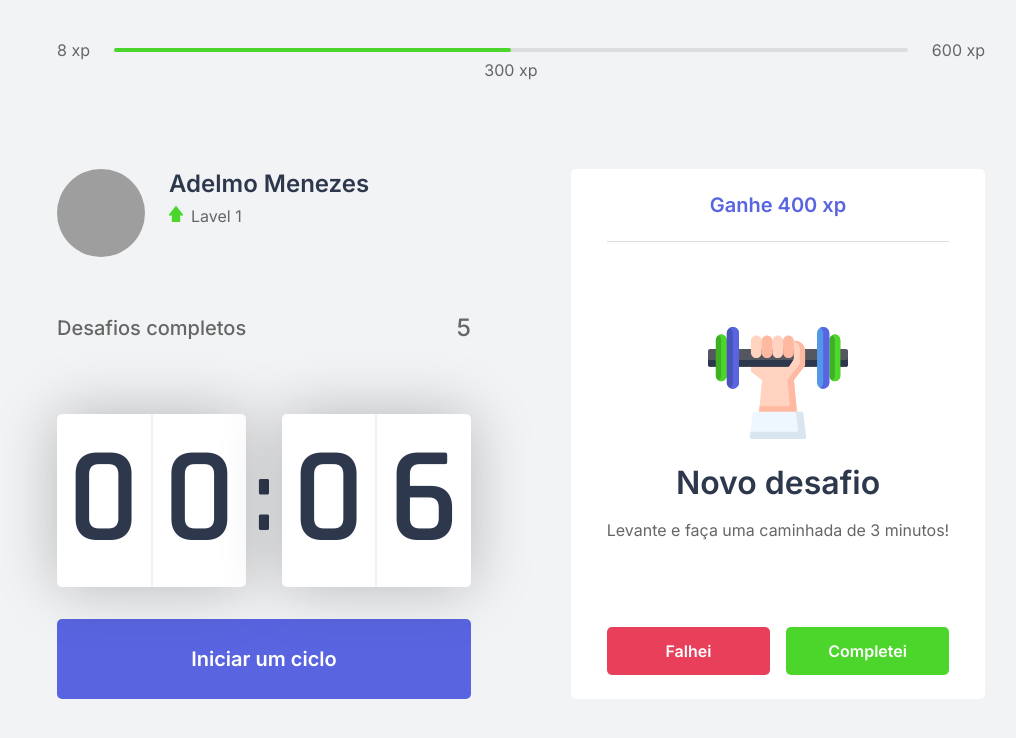
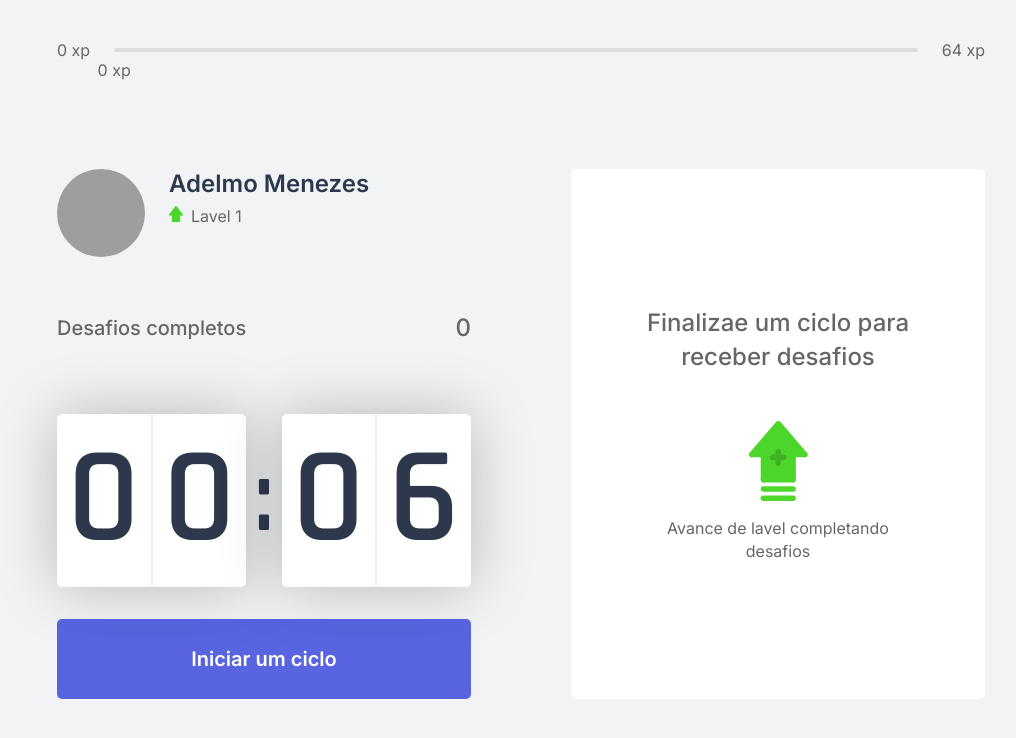
Before and after one commit to AdelmoMenezes123/movebody, a Next.js app: page / in a window 1280 px wide. Shown: the top 738 px of the page, without its empty margins (119-1135 px from the left). Built offline with nearby package versions, Linux system fonts and the light colour scheme; grey boxes are pictures that could not be loaded.

Commit message:
numeros dinamicos

```diff
--- /dev/null
+++ b/challenges.json
@@ -0,0 +1,62 @@
+[
+  {
+    "type": "body",
+    "description": "Estique um de seus braços com a palma da mão virada para frente e puxe os dedos para cima por 10 segundos por mão.",
+    "amount": 80
+  },
+  {
+    "type": "body",
+    "description": "Estique seu braço contra o peito e puxe-o utilizando o outro braço por 10 segundos por braço.",
+    "amount": 60
+  },
+  {
+    "type": "body",
+    "description": "Puxe seu pescoço com a ajuda da mão para a direita e para a esquerda, permanecendo na posição por alguns segundos.",
+    "amount": 70
+  },
+  {
+    "type": "body",
+    "description": "Com as duas mãos na parte de trás da cabeça, leve-a para baixo, alongando a parte de trás da região.",
+    "amount": 60
+  },
+  {
+    "type": "body",
+    "description": "Cruze as pernas e desça com as mãos esticadas em direção ao chão. Repita o movimento com a outra perna na frente.",
+    "amount": 100
+  },
+  {
+    "type": "body",
+    "description": "Sentado, abra as pernas e tente encostar as palmas das mãos no chão, repita 3 vezes por 5 segundos.",
+    "amount": 80
+  },
+  {
+    "type": "body",
+    "description": "Puxe o joelho de encontro ao peito e segure, troque de perna após 10 segundos.",
+    "amount": 50
+  },
+  {
+    "type": "body",
+    "description": "Sentado, cruze uma perna e incline seu tronco à frente, troque de perna após 10 segundos.",
+    "amount": 80
+  },
+  {
+    "type": "eye",
+    "description": "Sentado, feche os olhos e cubra-os com as palmas da mão durante 2 minutos, depois abra normalmente.",
+    "amount": 90
+  },
+  {
+    "type": "eye",
+    "description": "Em algum ambiente aberto, olhe o mais longe que puder em quatro direções por 3s, mexa apenas os olhos. Repita 3 vezes.",
+    "amount": 140
+  },
+  {
+    "type": "eye",
+    "description": "Usando os polegares, massage a área abaixo das sobrancelhas em movimentos circulares por 15 segundos.",
+    "amount": 70
+  },
+  {
+    "type": "body",
+    "description": "Em pé, gire a cintura o máximo que puder para a esquerda, segure por cinco segundos. Repita para a direita.",
+    "amount": 90
+  }
+]
--- a/src/components/ChallengeBox.tsx
+++ b/src/components/ChallengeBox.tsx
@@ -1,21 +1,27 @@
+import { ChallengesContext } from '../contexts/ChallengesContext';
+import { useContext } from 'react';
+
 import styles from '../styles/components/ChallengeBox.module.css'
+
 export function ChallengeBox() {
-    const hasActiveChallege = true;
+
+    const { activeChallenge,resetChallenge } = useContext(ChallengesContext)
+
 
     return (
         <div className={styles.ChallengeBoxContainer}>
-            {hasActiveChallege ? (
+            {activeChallenge ? (
                 <div className={styles.ChallengeBoxActive}>
-                    <header>Ganhe 400 xp</header>
+                    <header>Ganhe {activeChallenge.amount} xp</header>
 
                     <main>
-                        <img src="/icons/body.svg" />
+                        <img src={`/icons/${activeChallenge.type}.svg`} />
                         <strong>Novo desafio</strong>
-                        <p>Levante e faça uma caminhada de 3 minutos!</p>
+                        <p>{activeChallenge.description}</p>
                     </main>
 
                     <footer>
-                        <button type="button" className={styles.ChallengeFailButton}>
+                        <button type="button" onClick={resetChallenge} className={styles.ChallengeFailButton}>
                             Falhei
                         </button>
 
--- a/src/components/CompletedChallenges.tsx
+++ b/src/components/CompletedChallenges.tsx
@@ -1,9 +1,13 @@
+import { useContext } from 'react';
+import { ChallengesContext } from '../contexts/ChallengesContext';
+
 import styles from '../styles/components/CompletedChallenges.module.css'
 export function CompletedChallenges() {
+    const { challegesCompleted } = useContext(ChallengesContext)
     return (
         <div className={styles.CompletedChallenges}>
             <span>Desafios completos</span>
-            <span>5</span>
+            <span>{challegesCompleted}</span>
         </div>
     );
 }
--- a/src/components/ExperienceBar.tsx
+++ b/src/components/ExperienceBar.tsx
@@ -1,15 +1,20 @@
+import { useContext } from 'react';
+import { ChallengesContext } from '../contexts/ChallengesContext';
 import styles from '../styles/components/ExperienceBar.module.css'
+
 export function ExperienceBar() {
+    const { currentExperience, experienceToNextLavel } = useContext(ChallengesContext);
+    const porcentToNextLavel = Math.round(currentExperience * 100) / experienceToNextLavel
     return (
         <header className={styles.experienceBar}>
-            <span>8 xp</span>
+            <span>0 xp</span>
             <div>
-                <div style={{width: '50%'}} />
-                <span className={styles.currentExperience} style={{left: '50%'}}>
-                    300 xp
+                <div style={{ width: `${porcentToNextLavel}%` }} />
+                <span className={styles.currentExperience} style={{ left: `${porcentToNextLavel}%` }}>
+                    {currentExperience} xp
                 </span>
             </div>
-            <span>600 xp</span>
+            <span>{experienceToNextLavel} xp</span>
         </header>
     );
 }
--- a/src/contexts/ChallengesContext.tsx
+++ b/src/contexts/ChallengesContext.tsx
@@ -1,11 +1,21 @@
 import { createContext, ReactNode, useState } from 'react';
+import challegens from '../../challenges.json'
 
-interface ChallengesContextData{
+interface chalenge {
+    type: 'body' | 'eye';
+    description: string;
+    amount: number;
+}
+
+interface ChallengesContextData {
+    lavelup: () => void;
+    startNewChallenge: () => void;
+    resetChallenge: () => void;
     lavel: number;
-    lavelup: ()=>void;
-    startNewChallenge: ()=>void;
+    experienceToNextLavel:number;
     currentExperience: number;
     challegesCompleted: number;
+    activeChallenge: chalenge;
 }
 
 interface ChallengesProviderProps {
@@ -18,20 +28,39 @@
     const [lavel, setLavel] = useState(1);
     const [currentExperience, setCurrentExperience] = useState(0);
     const [challegesCompleted, setChallegesCompleted] = useState(0);
-    const [] = useState();
+
+    const [activeChallenge, setActiveChallenge] = useState(null);
+
+    const experienceToNextLavel = Math.pow((lavel + 1) * 4, 2)
 
     function lavelup() {
         setLavel(lavel + 1);
     }
 
     function startNewChallenge() {
-        console.log('ola mundo')
+        const randomChallengesIndex = Math.floor(Math.random() * challegens.length)
+        const challenge = challegens[randomChallengesIndex];
+
+        setActiveChallenge(challenge)
+    }
+
+    function resetChallenge() {
+        setActiveChallenge(null)
     }
 
     return (
         <ChallengesContext.Provider
-            value={{ lavel, lavelup, startNewChallenge, currentExperience, challegesCompleted }}
-        >
+            value={{
+                lavel,
+                lavelup,
+                startNewChallenge,
+                resetChallenge,
+                currentExperience,
+                challegesCompleted,
+                activeChallenge,
+                experienceToNextLavel
+            }}>
+
             {children}
         </ChallengesContext.Provider>
 
```
